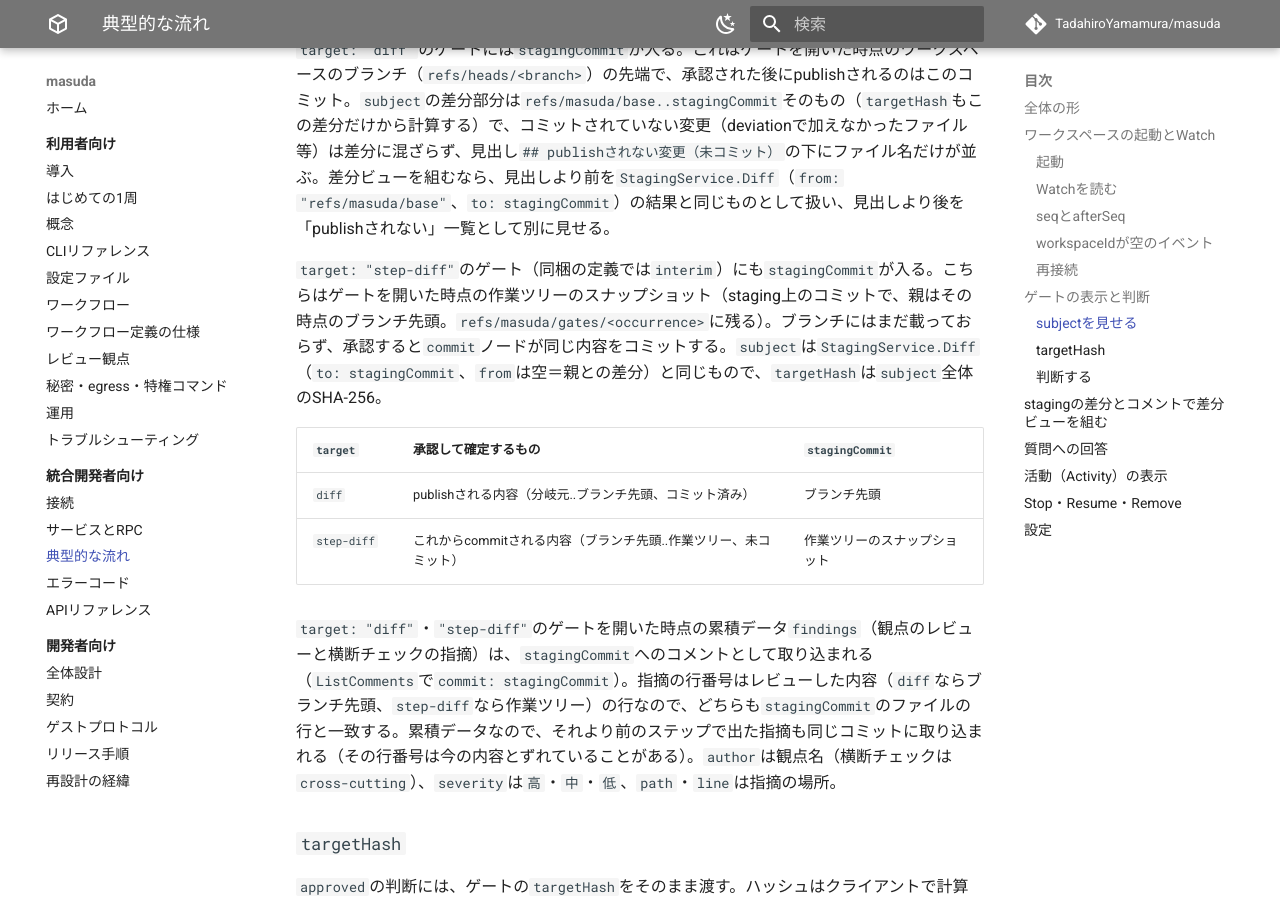
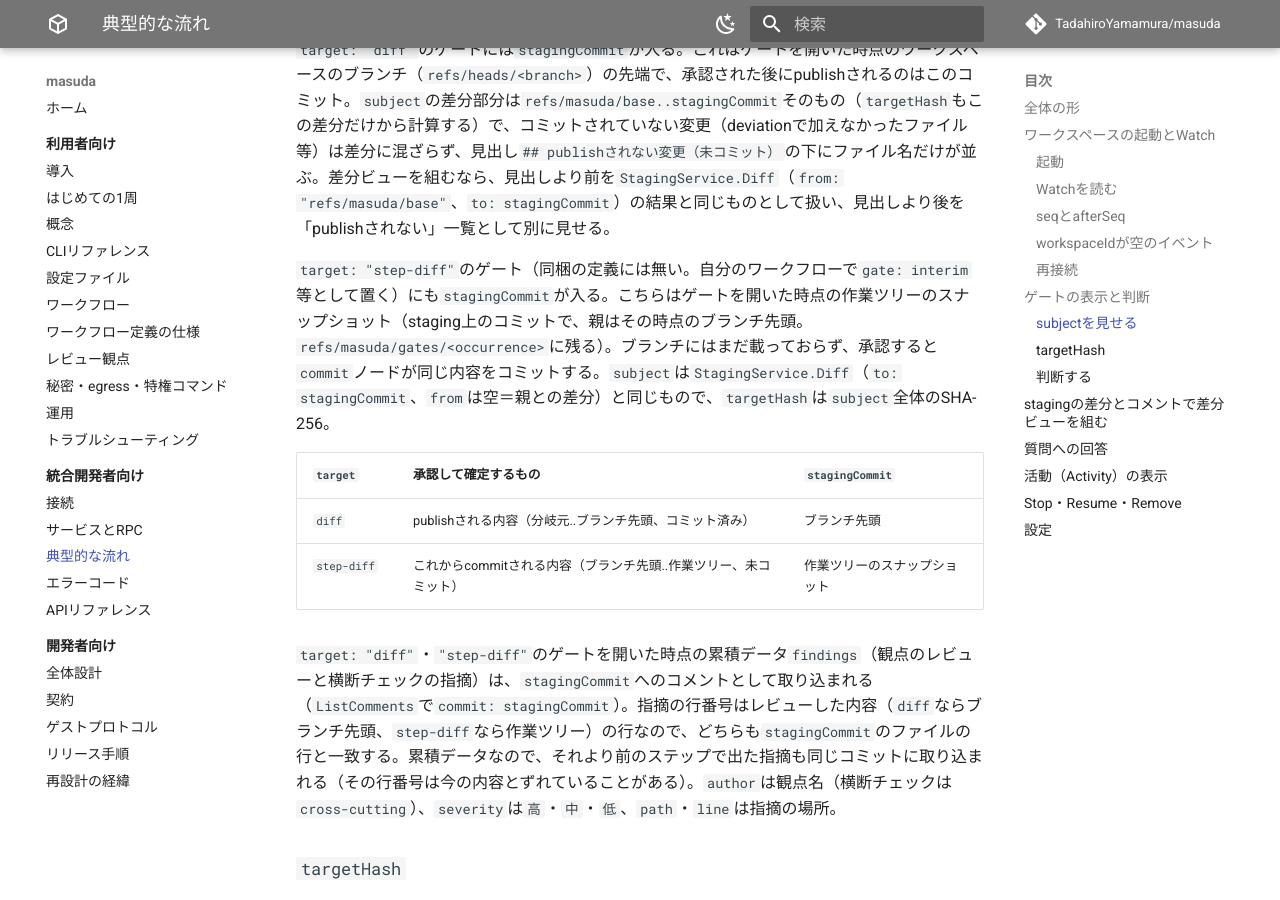
Before and after one commit to TadahiroYamamura/masuda, an MkDocs documentation site: the page built from docs/api/flows.md, in a window 1280 px wide and 900 px high, scrolled down 5158 px. Built offline with MkDocs 1.6.1 and Material for MkDocs 9.7.7, drawn with Linux system fonts in a browser that asks for light colours; comment, search, counter and statistics services are not loaded; the version menu is left out.

Commit message:
docs(api): step-diffのゲートが同梱の定義に無くなったことを書く
Co-Authored-By: Claude Fable 5.1 <noreply@anthropic.com>

```diff
--- a/docs/api/flows.md
+++ b/docs/api/flows.md
@@ -133,7 +133,7 @@ function serveNotice(ev) {
 
 `target: "diff"`のゲートには`stagingCommit`が入る。これはゲートを開いた時点のワークスペースのブランチ（`refs/heads/<branch>`）の先端で、承認された後にpublishされるのはこのコミット。`subject`の差分部分は`refs/masuda/base..stagingCommit`そのもの（`targetHash`もこの差分だけから計算する）で、コミットされていない変更（deviationで加えなかったファイル等）は差分に混ざらず、見出し`## publishされない変更（未コミット）`の下にファイル名だけが並ぶ。差分ビューを組むなら、見出しより前を`StagingService.Diff`（`from: "refs/masuda/base"`、`to: stagingCommit`）の結果と同じものとして扱い、見出しより後を「publishされない」一覧として別に見せる。
 
-`target: "step-diff"`のゲート（同梱の定義では`interim`）にも`stagingCommit`が入る。こちらはゲートを開いた時点の作業ツリーのスナップショット（staging上のコミットで、親はその時点のブランチ先頭。`refs/masuda/gates/<occurrence>`に残る）。ブランチにはまだ載っておらず、承認すると`commit`ノードが同じ内容をコミットする。`subject`は`StagingService.Diff`（`to: stagingCommit`、`from`は空＝親との差分）と同じもので、`targetHash`は`subject`全体のSHA-256。
+`target: "step-diff"`のゲート（同梱の定義には無い。自分のワークフローで`gate: interim`等として置く）にも`stagingCommit`が入る。こちらはゲートを開いた時点の作業ツリーのスナップショット（staging上のコミットで、親はその時点のブランチ先頭。`refs/masuda/gates/<occurrence>`に残る）。ブランチにはまだ載っておらず、承認すると`commit`ノードが同じ内容をコミットする。`subject`は`StagingService.Diff`（`to: stagingCommit`、`from`は空＝親との差分）と同じもので、`targetHash`は`subject`全体のSHA-256。
 
 | `target` | 承認して確定するもの | `stagingCommit` |
 |---|---|---|
```
